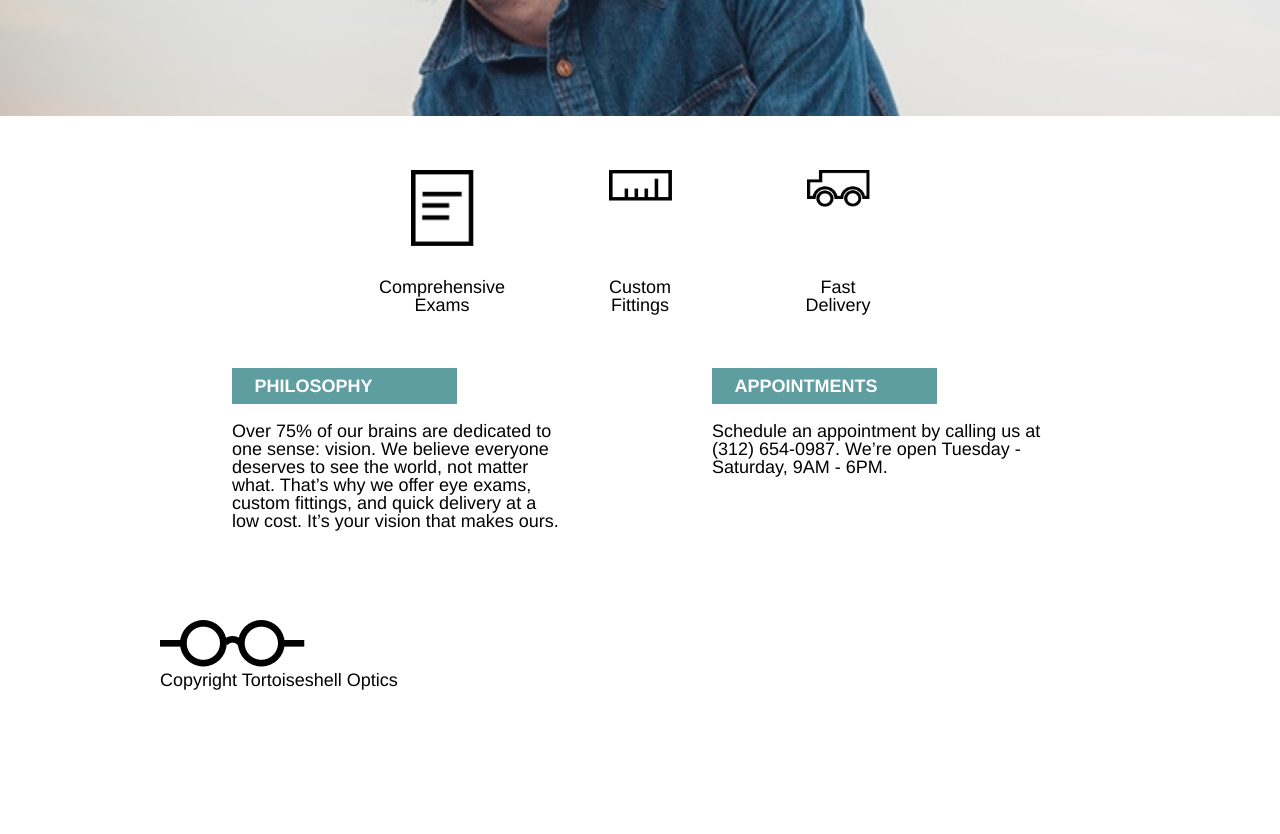
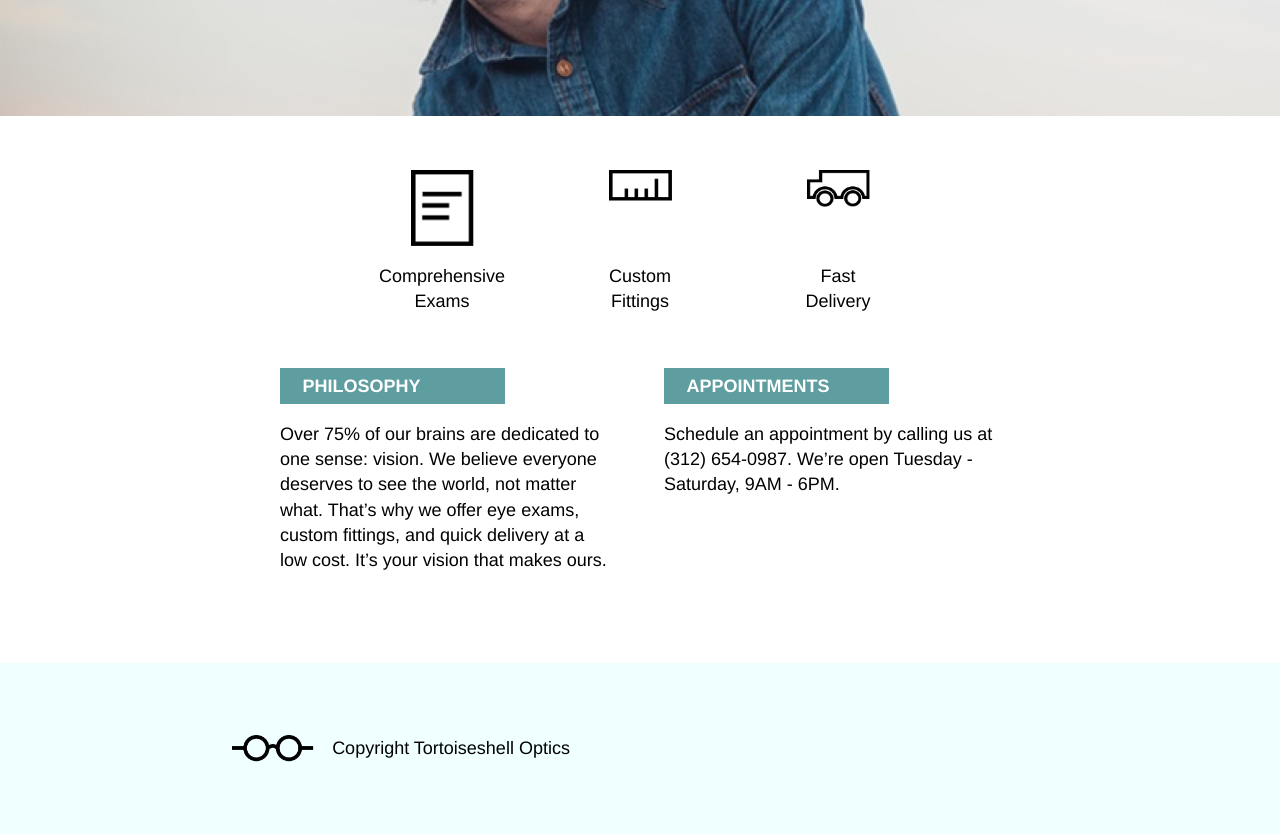
Before and after one commit to AlexCowland/tortoiseshell-optics, a plain HTML site: page index.html in a window 1280 px wide. Shown: the part 442-1276 px from the top of the page. Before the commit the page ends 1132 px from the top, so only its background shows below. Drawn offline with Linux system fonts and the light colour scheme.

Commit message:
added footer styles

```diff
--- a/resources/css/style.css
+++ b/resources/css/style.css
@@ -2,7 +2,10 @@ html {
   font-size: 18px;
   font-family: helvetica, sans-serif;
   line-height: 1.4;
+}
 
+p, h4 {
+  line-height: 1.4;
 }
 
 .container {
@@ -49,6 +52,7 @@ nav span a {
   background-image: url(../img/glasses-bg.png);
   background-repeat: no-repeat;
   background-size: cover;
+  position: relative;
 }
 
 .banner-msg {
@@ -94,11 +98,12 @@ nav span a {
 /*About section*/
 #about {
   display: flex;
-  justify-content: space-around;
+  justify-content: center;
   margin-bottom: 5rem;
 }
 .about-item {
   width: 35%;
+  margin: 0 2.5%;
 }
 
 .sub-head {
@@ -114,3 +119,25 @@ nav span a {
   color: white;
   text-transform: uppercase;
 }
+
+/*Footer*/
+footer {
+  background-color: azure;
+}
+
+footer .container {
+  display: flex;
+  justify-content: flex-start;
+
+}
+
+.copyright {
+  display: flex;
+  align-items: center;
+  padding: 4rem;
+}
+
+.copyright img {
+  height: 1.5rem;
+  margin-right: 1rem;
+}
```
